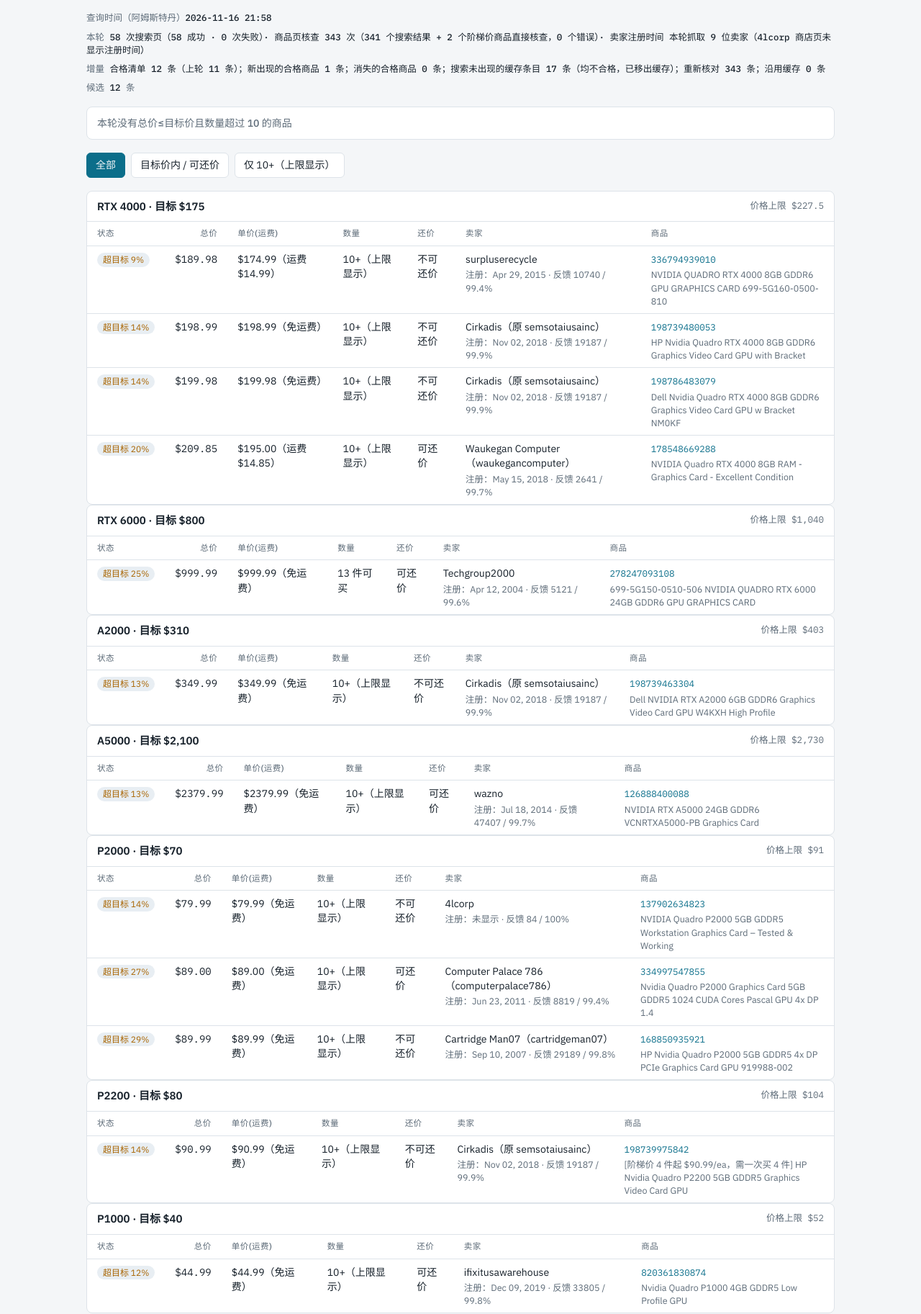
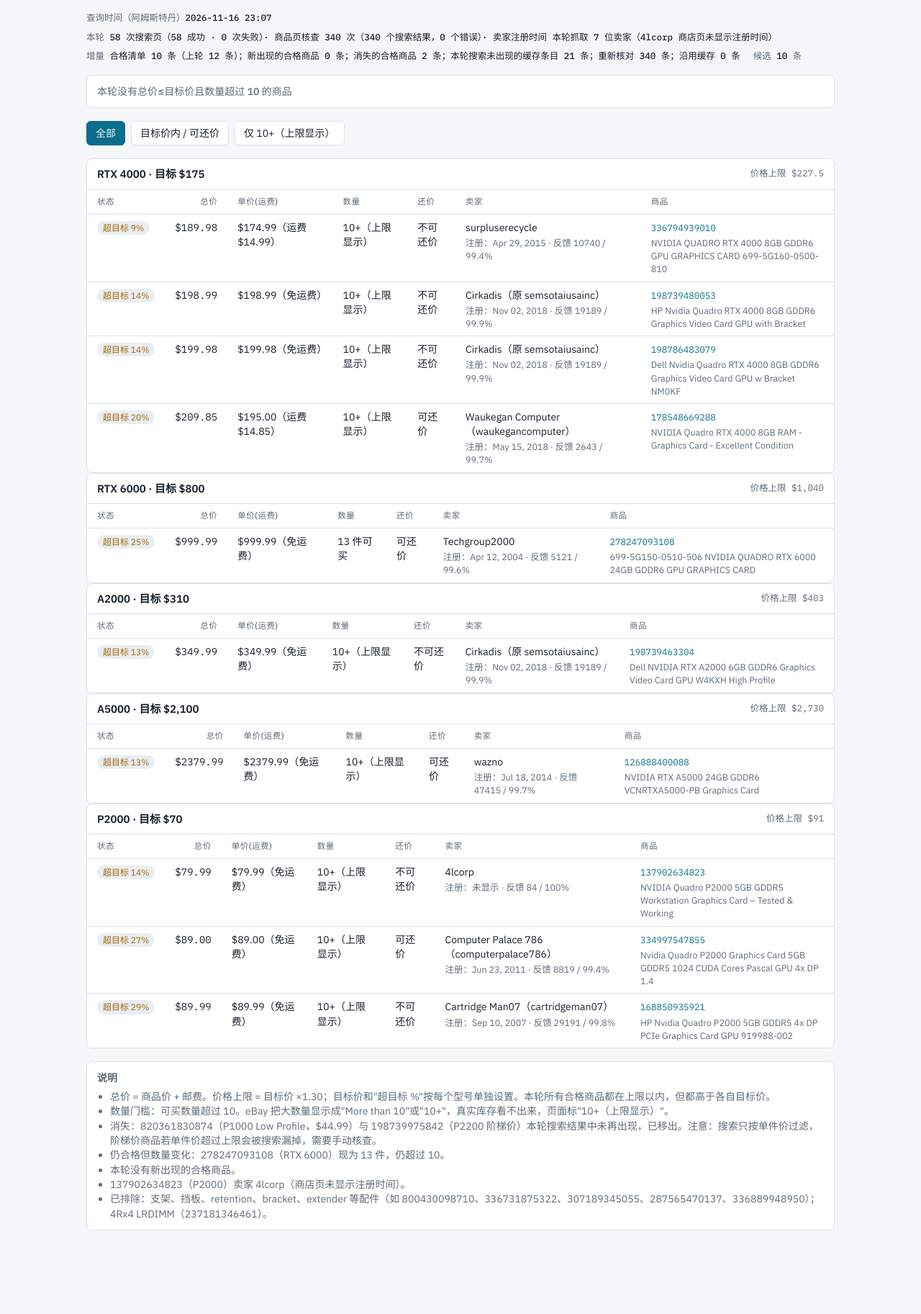
Before and after one commit to bilonamy-eng/ebay-gpu-bulk-board, a plain HTML site: page index.html in a window 1280 px wide. Shown: the part 99-1924 px from the top of the page at 72% size. After the commit the page ends 1828 px from the top, so only its background shows below. Drawn offline with Linux system fonts and the light colour scheme.

Commit message:
eBay GPU 高数量板 2026-11-16 23:07 (Amsterdam): 10 qualifying (-2: 198739975842 tier, 820361830874 P1000 gone); 0 new; 21 cache entries gone; 58/58 search pages, 340 item pages (Chrome plugin run, 0 errors)
Co-Authored-By: Claude Haiku 5.5 <noreply@anthropic.com>
Claude-Session: https://claude.ai/code/session_01Ma7uHjuA6tFjoHqgwWZ2hs

```diff
--- a/index.html
+++ b/index.html
@@ -52,9 +52,9 @@ a:hover{text-decoration:underline}
     <p class="sub">美国 eBay，送到 19713，仅美国发货。只列可买数量超过 10 的（含 eBay 显示为 10+ 的）、总价不超过目标价 130% 的显卡和内存。阶梯价按 bulk-tier 规则计入（需一次买够档位件数）。</p>
   </header>
   <div class="meta">
-    <span>查询时间（阿姆斯特丹）<b>2026-11-16 21:58</b></span>
-    <span>本轮 <b>58 次搜索页（58 成功 · 0 次失败）· 商品页核查 343 次（341 个搜索结果 + 2 个阶梯价商品直接核查，0 个错误）· 卖家注册时间 本轮抓取 9 位卖家（4lcorp 商店页未显示注册时间）</b></span>
-    <span>增量 <b>合格清单 12 条（上轮 11 条）；新出现的合格商品 1 条；消失的合格商品 0 条；搜索未出现的缓存条目 17 条（均不合格，已移出缓存）；重新核对 343 条；沿用缓存 0 条</b></span>
+    <span>查询时间（阿姆斯特丹）<b>2026-11-16 23:07</b></span>
+    <span>本轮 <b>58 次搜索页（58 成功 · 0 次失败）· 商品页核查 340 次（340 个搜索结果，0 个错误）· 卖家注册时间 本轮抓取 7 位卖家（4lcorp 商店页未显示注册时间）</b></span>
+    <span>增量 <b>合格清单 10 条（上轮 12 条）；新出现的合格商品 0 条；消失的合格商品 2 条；本轮搜索未出现的缓存条目 21 条；重新核对 340 条；沿用缓存 0 条</b></span>
     <span>候选 <b id="cnt"></b> 条</span>
   </div>
   <section id="buy" aria-live="polite"></section>
@@ -69,34 +69,30 @@ a:hover{text-decoration:underline}
     <ul>
       <li>总价 = 商品价 + 邮费。价格上限 = 目标价 ×1.30；目标价和"超目标 %"按每个型号单独设置。本轮所有合格商品都在上限以内，但都高于各自目标价。</li>
       <li>数量门槛：可买数量超过 10。eBay 把大数量显示成"More than 10"或"10+"，真实库存看不出来，页面标"10+（上限显示）"。</li>
-      <li>阶梯价（bulk-tier 规则，2026-11-16）：198739975842（P2200，单件 $129.99，4 件起 $90.99/ea，免运费）按阶梯价计入合格。购买时必须一次买够 4 件，单件价不计入。</li>
-      <li>新增：820361830874（P1000 Low Profile，$44.99 免运费，10+ 可还价，发货地 Scottsdale, AZ，卖家 ifixitusawarehouse）。超目标 12.5%，在 $52 上限内。标题未注明无风扇，请人工确认为主动散热版本。</li>
+      <li>消失：820361830874（P1000 Low Profile，$44.99）与 198739975842（P2200 阶梯价）本轮搜索结果中未再出现，已移出。注意：搜索只按单件价过滤，阶梯价商品若单件价超过上限会被搜索漏掉，需要手动核查。</li>
       <li>仍合格但数量变化：278247093108（RTX 6000）现为 13 件，仍超过 10。</li>
-      <li>不再合格：188264161618（P1000 阶梯价 $47.59/ea，现仅剩 9 件，未超过 10 件门槛）；168773701687（RTX 6000，现为 Last one）。</li>
-      <li>消失：搜索结果中未再出现的缓存条目 17 条，均不是合格商品，已从缓存移除。</li>
-      <li>137902634823（P2000）本轮商品页卖家为 4lcorp（商店页未显示注册时间）。上一版板上写的 piospartslap 是错误的，已更正，请人工确认。</li>
-      <li>已排除：支架、挡板、retention、bracket、extender 等配件（如 318820004560、188903910376、307189345055、336731875322、206366219236）；笔记本 Precision 7530（157412360587）；非 ECC 与多规格 OWC 内存（277064707148、286520580377、277064707261）；4Rx4 LRDIMM（237181346461）。</li>
+      <li>本轮没有新出现的合格商品。</li>
+      <li>137902634823（P2000）卖家 4lcorp（商店页未显示注册时间）。</li>
+      <li>已排除：支架、挡板、retention、bracket、extender 等配件（如 800430098710、336731875322、307189345055、287565470137、336889948950）；4Rx4 LRDIMM（237181346461）。</li>
     </ul>
   </div>
 </div>
 
 <script>
 // [型号, itemId, 总价, 目标价, 数量文本, 售出数, 卖家反馈, 标题]
-var PS={"336794939010":["174.99","US $14.99"],"198739480053":["198.99","Free"],"198786483079":["199.98","Free"],"178548669288":["195.00","US $14.85"],"278247093108":["999.99","Free"],"198739463304":["349.99","Free"],"126888400088":["2379.99","Free"],"334997547855":["89.00","Free"],"168850935921":["89.99","Free"],"137902634823":["79.99","Free"],"198739975842":["90.99","Free"],"820361830874":["44.99","Free"]};
-var SM={"336794939010":["surpluserecycle","Apr 29, 2015"],"198739480053":["Cirkadis（原 semsotaiusainc）","Nov 02, 2018"],"198786483079":["Cirkadis（原 semsotaiusainc）","Nov 02, 2018"],"178548669288":["Waukegan Computer（waukegancomputer）","May 15, 2018"],"278247093108":["Techgroup2000","Apr 12, 2004"],"198739463304":["Cirkadis（原 semsotaiusainc）","Nov 02, 2018"],"126888400088":["wazno","Jul 18, 2014"],"334997547855":["Computer Palace 786（computerpalace786）","Jun 23, 2011"],"168850935921":["Cartridge Man07（cartridgeman07）","Sep 10, 2007"],"137902634823":["4lcorp","未显示"],"198739975842":["Cirkadis（原 semsotaiusainc）","Nov 02, 2018"],"820361830874":["ifixitusawarehouse","Dec 09, 2019"]};
+var PS={"198786483079":["199.98","Free"],"336794939010":["174.99","US $14.99"],"178548669288":["195.00","US $14.85"],"198739480053":["198.99","Free"],"278247093108":["999.99","Free"],"198739463304":["349.99","Free"],"126888400088":["2379.99","Free"],"334997547855":["89.00","Free"],"168850935921":["89.99","Free"],"137902634823":["79.99","Free"]};
+var SM={"198786483079":["Cirkadis（原 semsotaiusainc）","Nov 02, 2018"],"336794939010":["surpluserecycle","Apr 29, 2015"],"178548669288":["Waukegan Computer（waukegancomputer）","May 15, 2018"],"198739480053":["Cirkadis（原 semsotaiusainc）","Nov 02, 2018"],"278247093108":["Techgroup2000","Apr 12, 2004"],"198739463304":["Cirkadis（原 semsotaiusainc）","Nov 02, 2018"],"126888400088":["wazno","Jul 18, 2014"],"334997547855":["Computer Palace 786（computerpalace786）","Jun 23, 2011"],"168850935921":["Cartridge Man07（cartridgeman07）","Sep 10, 2007"],"137902634823":["4lcorp","未显示"]};
 var D=[
+ ["RTX 4000", "198786483079", 199.98, 175, "10+a", "", "19189 / 99.9%", "Dell Nvidia Quadro RTX 4000 8GB GDDR6 Graphics Video Card GPU w Bracket NM0KF"],
  ["RTX 4000", "336794939010", 189.98, 175, "10+a", "11", "10740 / 99.4%", "NVIDIA QUADRO RTX 4000 8GB GDDR6 GPU GRAPHICS CARD 699-5G160-0500-810"],
- ["RTX 4000", "198739480053", 198.99, 175, "10+a", "", "19187 / 99.9%", "HP Nvidia Quadro RTX 4000 8GB GDDR6 Graphics Video Card GPU with Bracket"],
- ["RTX 4000", "198786483079", 199.98, 175, "10+a", "", "19187 / 99.9%", "Dell Nvidia Quadro RTX 4000 8GB GDDR6 Graphics Video Card GPU w Bracket NM0KF"],
- ["RTX 4000", "178548669288", 209.85, 175, "10+a BO", "10", "2641 / 99.7%", "NVIDIA Quadro RTX 4000 8GB RAM - Graphics Card - Excellent Condition"],
+ ["RTX 4000", "178548669288", 209.85, 175, "10+a BO", "10", "2643 / 99.7%", "NVIDIA Quadro RTX 4000 8GB RAM - Graphics Card - Excellent Condition"],
+ ["RTX 4000", "198739480053", 198.99, 175, "10+a", "", "19189 / 99.9%", "HP Nvidia Quadro RTX 4000 8GB GDDR6 Graphics Video Card GPU with Bracket"],
  ["RTX 6000", "278247093108", 999.99, 800, "13a BO", "22", "5121 / 99.6%", "699-5G150-0510-506 NVIDIA QUADRO RTX 6000 24GB GDDR6 GPU GRAPHICS CARD"],
- ["A2000", "198739463304", 349.99, 310, "10+a", "", "19187 / 99.9%", "Dell NVIDIA RTX A2000 6GB GDDR6 Graphics Video Card GPU W4KXH High Profile"],
- ["A5000", "126888400088", 2379.99, 2100, "10+a BO", "37", "47407 / 99.7%", "NVIDIA RTX A5000 24GB GDDR6 VCNRTXA5000-PB Graphics Card"],
+ ["A2000", "198739463304", 349.99, 310, "10+a", "", "19189 / 99.9%", "Dell NVIDIA RTX A2000 6GB GDDR6 Graphics Video Card GPU W4KXH High Profile"],
+ ["A5000", "126888400088", 2379.99, 2100, "10+a BO", "37", "47415 / 99.7%", "NVIDIA RTX A5000 24GB GDDR6 VCNRTXA5000-PB Graphics Card"],
  ["P2000", "334997547855", 89.00, 70, "10+a BO", "262", "8819 / 99.4%", "Nvidia Quadro P2000 Graphics Card 5GB GDDR5 1024 CUDA Cores Pascal GPU 4x DP 1.4"],
- ["P2000", "168850935921", 89.99, 70, "10+a", "1", "29189 / 99.8%", "HP Nvidia Quadro P2000 5GB GDDR5 4x DP PCIe Graphics Card GPU 919988-002"],
- ["P2000", "137902634823", 79.99, 70, "10+a", "5", "84 / 100%", "NVIDIA Quadro P2000 5GB GDDR5 Workstation Graphics Card – Tested & Working"],
- ["P2200", "198739975842", 90.99, 80, "10+a", "", "19187 / 99.9%", "[阶梯价 4 件起 $90.99/ea，需一次买 4 件] HP Nvidia Quadro P2200 5GB GDDR5 Graphics Video Card GPU"],
- ["P1000", "820361830874", 44.99, 40, "10+a BO", "", "33805 / 99.8%", "Nvidia Quadro P1000 4GB GDDR5 Low Profile GPU"]
+ ["P2000", "168850935921", 89.99, 70, "10+a", "1", "29191 / 99.8%", "HP Nvidia Quadro P2000 5GB GDDR5 4x DP PCIe Graphics Card GPU 919988-002"],
+ ["P2000", "137902634823", 79.99, 70, "10+a", "5", "84 / 100%", "NVIDIA Quadro P2000 5GB GDDR5 Workstation Graphics Card – Tested & Working"]
 ];
 function pr(r){var x=PS[r[1]];if(!x)return"—";return"$"+x[0]+(x[1]==="Free"?"（免运费）":x[1]==="?"?"（运费未显示）":"（运费 $"+x[1].replace("US $","")+"）")}
 function sel(r){var x=SM[r[1]]||[];var n=(x[0]&&x[0]!=="?")?x[0]:"卖家名未显示";return n+"<span class=\"t\">注册："+(x[1]||"未显示")+" · 反馈 "+r[6]+"</span>"}
```
